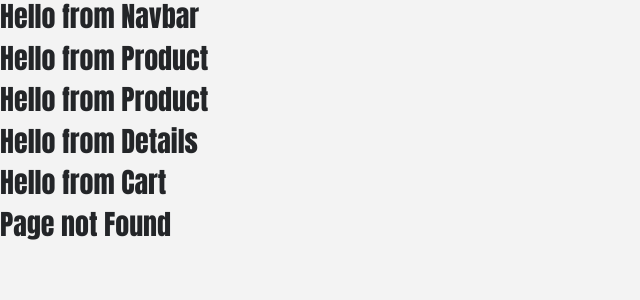
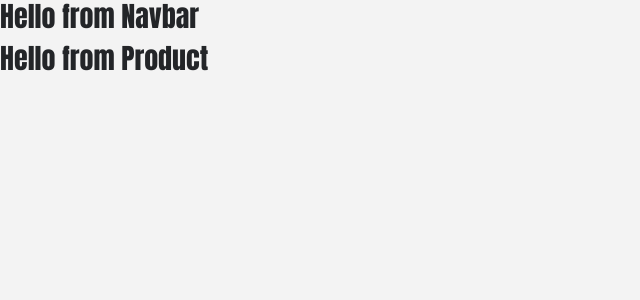
Before and after one commit to 4Justicee/e-commerce-webtest, a React (Create React App) app: page / in a window 1280 px wide. Before the commit this address had no page. Shown: the top 300 px of the page, without its empty margins (0-640 px from the left). Built offline with nearby package versions, Linux system fonts and the light colour scheme.

Commit message:
Update App.js

```diff
--- a/src/App.js
+++ b/src/App.js
@@ -19,10 +19,6 @@ function App() {
         <Route path="/cart" components={Cart} />
         <Route components={Default} />
       </Switch>
-      <ProductList />
-      <Details />
-      <Cart />
-      <Default />
     </React.Fragment>
   );
 }
```
